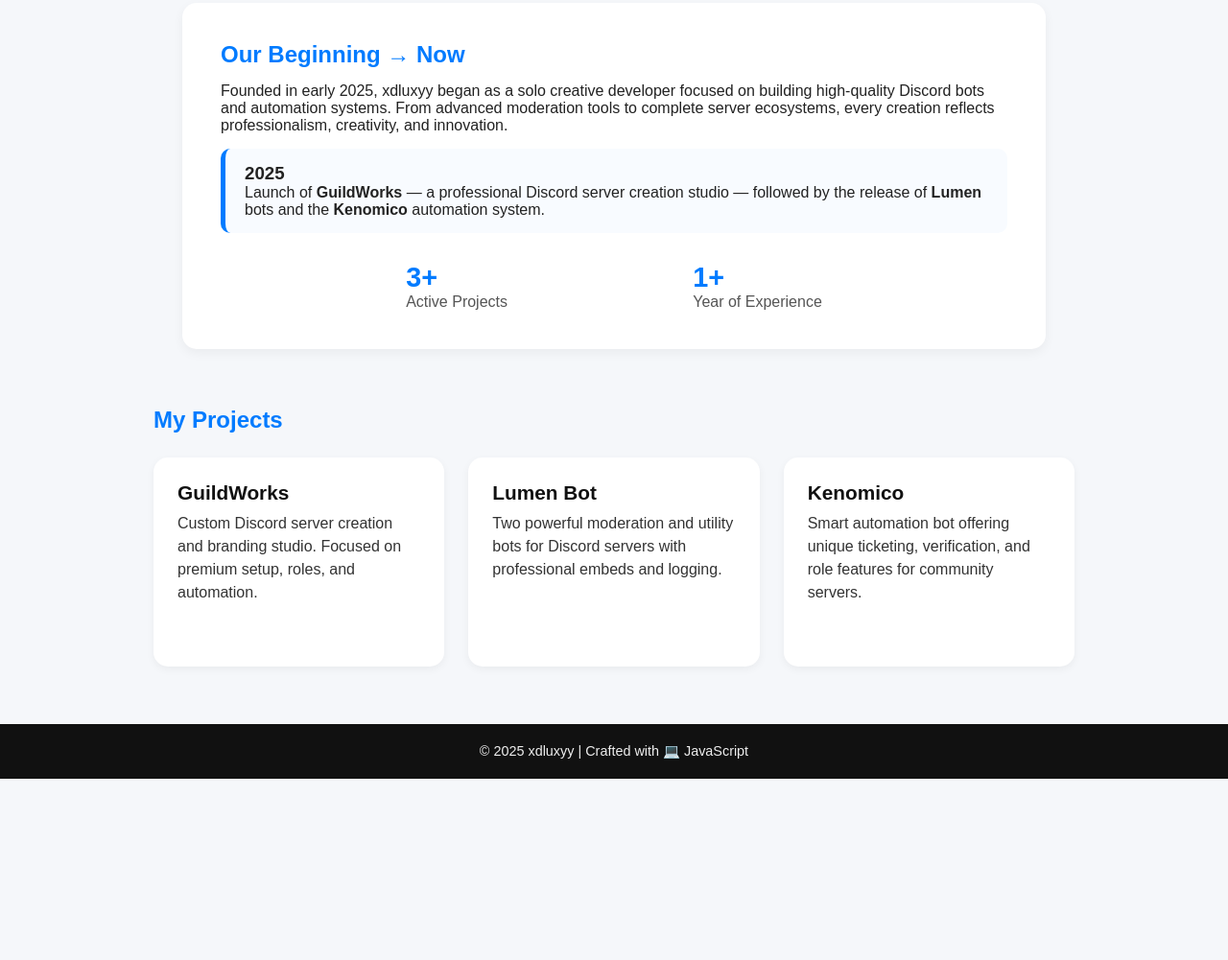
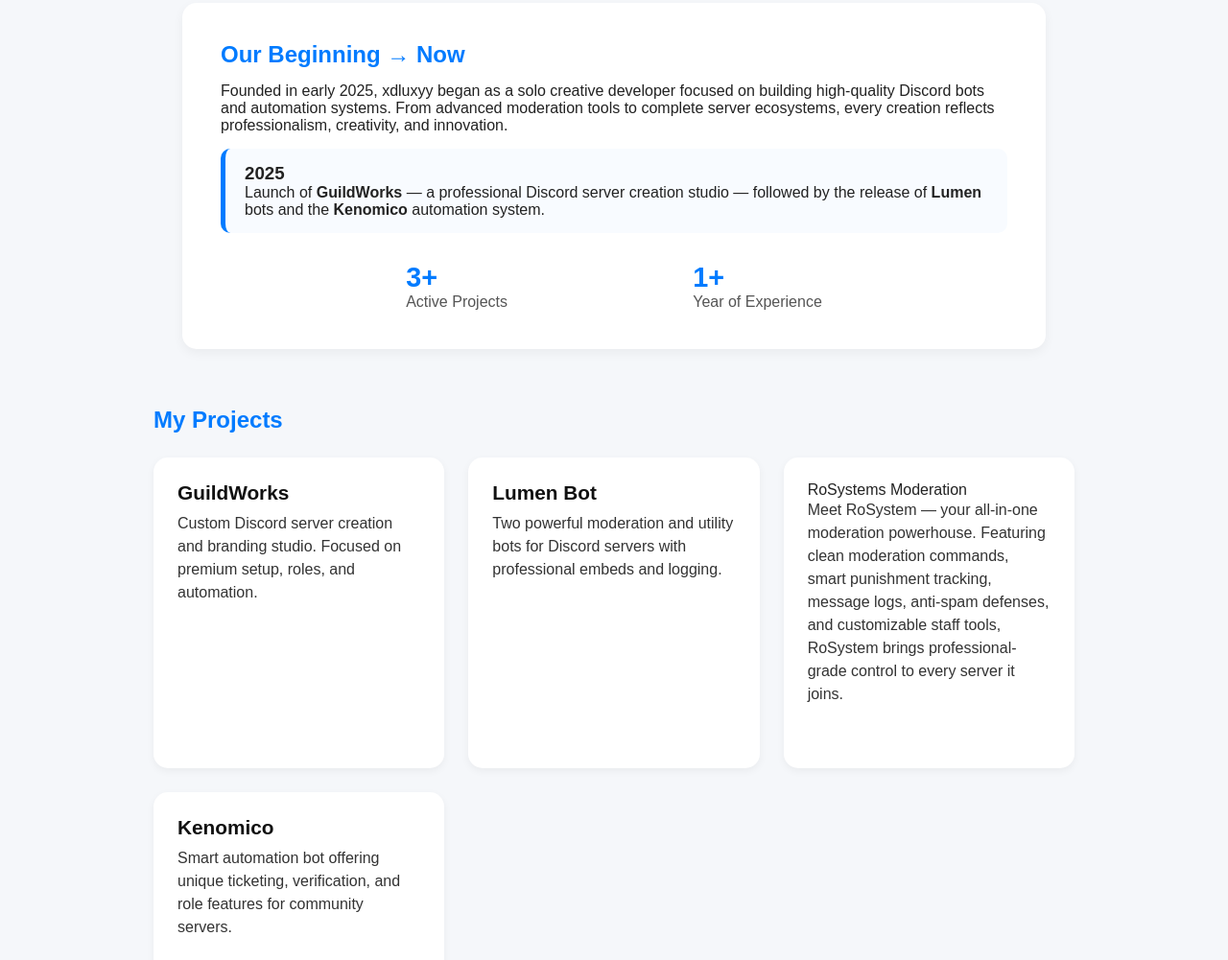
Before and after one commit to xdluxyy/xdluxyy.github.io, a plain HTML site: page index.html in a window 1280 px wide. Shown: the part 195-1196 px from the top of the page at 96% size. Before the commit the page ends 1007 px from the top, so only its background shows below. Drawn offline with Linux system fonts and the light colour scheme.

Commit message:
Update index.html to match new development object cards.

```diff
--- a/index.html
+++ b/index.html
@@ -54,7 +54,10 @@
           <p>Two powerful moderation and utility bots for Discord servers with professional embeds and logging.</p>
           <a href="https://discord.gg/YOUR-LUMEN-INVITE" target="_blank" class="join-btn">Join Server</a>
         </div>
-
+<div class="project-card"
+        <h3>RoSystems Moderation</h3>
+        <p>Meet RoSystem — your all-in-one moderation powerhouse. Featuring clean moderation commands, smart punishment tracking, message logs, anti-spam defenses, and customizable staff tools, RoSystem brings professional-grade control to every server it joins.</p>
+      </div>
         <div class="project-card">
           <h3>Kenomico</h3>
           <p>Smart automation bot offering unique ticketing, verification, and role features for community servers.</p>
```
